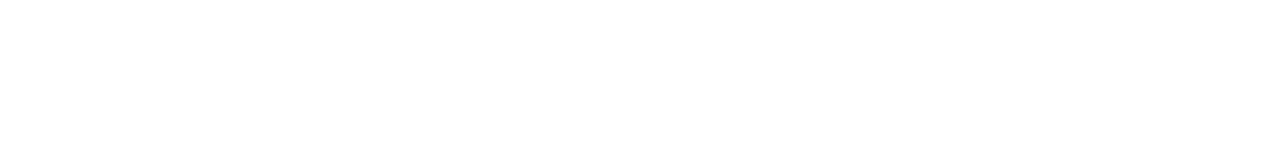
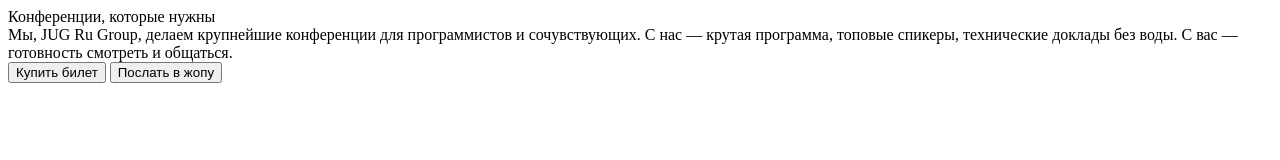
Before and after one commit to EPShepelev/test-task_jug-group, a plain HTML site: page index.html in a window 1280 px wide. Drawn offline with Linux system fonts and the light colour scheme.

Commit message:
add content to header and main

```diff
--- a/index.html
+++ b/index.html
@@ -1,11 +1,31 @@
 <!DOCTYPE html>
 <html lang="en">
 <head>
-    <meta charset="UTF-8">
-    <meta name="viewport" content="width=device-width, initial-scale=1.0">
-    <title>Document</title>
+  <meta charset="UTF-8">
+  <meta name="viewport" content="width=device-width, initial-scale=1.0">
+  <title>Document</title>
 </head>
 <body>
+  <header class="header">
+    <div class="logo">
 
+    </div>
+  </header>
+  <main class="main">
+    <section class="content">
+      <div class="content__title">
+        Конференции, которые нужны
+      </div>
+      <div class="content__text">
+        Мы, JUG Ru Group, делаем крупнейшие конференции для программистов и сочувствующих.
+        С нас — крутая программа, топовые спикеры, технические доклады без воды.
+        С вас — готовность смотреть и общаться.
+      </div>
+      <div class="content__btn">
+        <button id="btn-bue" class="content__btn-bue"> Купить билет </button>
+        <button id="btn-cancel" class="content__btn-cancel"> Послать в жопу </button>
+      </div>
+    </section>
+  </main>
 </body>
 </html>
```
